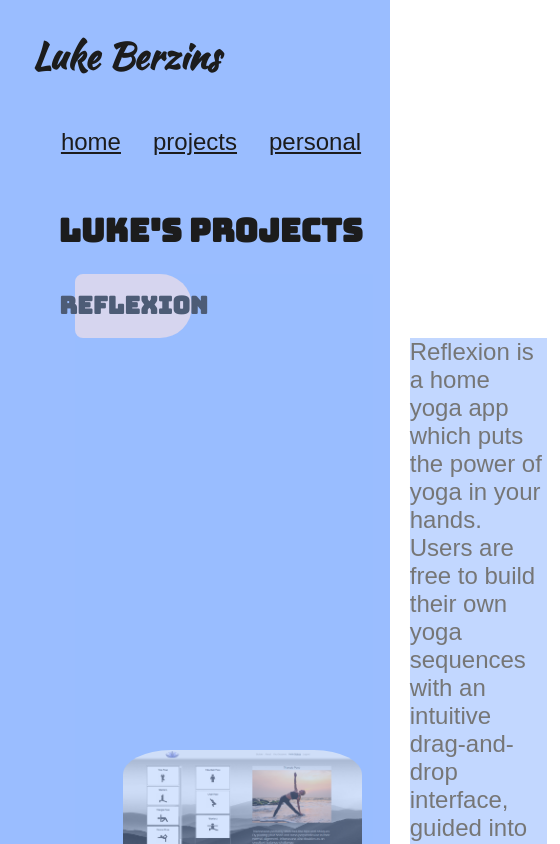
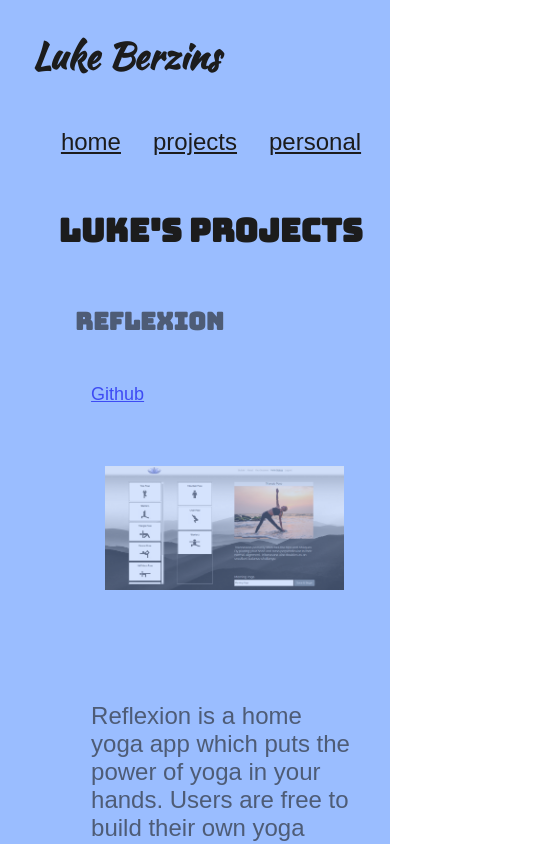
Before and after one commit to Luke-Berzins/lukeberzins, a React (Create React App) app: page /projects in a window 390 px wide. Shown: the top 844 px of the page, 560 px wide, since content can reach past the window. Built offline with nearby package versions, Linux system fonts and the light colour scheme; a web font is replaced by a local one.

Commit message:
responsive design on projects page as well as cat mode features

```diff
--- a/src/pages/home/Home.jsx
+++ b/src/pages/home/Home.jsx
@@ -2,7 +2,7 @@ import React from "react"
 import './Home.scss'
 import { useTheme, useThemeUpdate, useCatTheme, useCatUpdate } from '../../ThemeContext'
 import {
-  NavLink, useHistory
+  NavLink
 } from "react-router-dom";
 export default function Home(props) {
   const theme = useTheme()
@@ -23,7 +23,7 @@ export default function Home(props) {
           {cat ? <img alt="good-looking-dude" src="kitty/kitty-main.jpeg"></img> : <img alt="good-looking-dude" src="me.jpeg"></img>}
         </div>
         <div className="personal-text">
-        {cat ? <p>Hello good friends. I'm fatcat. Everything Luke owns is mine and now this website is mine. You can still click around to see some projects and learn more about my servant.</p> : <p> I'm Luke Berzins, a Junior Web Developer. I like learning new things and making cool stuff happen. Click my projects to see what I've created, and see my personal page to learn more about me. I've added some options so you can personalize your experience on my personal website. Click below or use the nav bar.</p>}
+        {cat ? <p>Hello good friends. I'm fatcat. Everything Luke owns is mine and now this website is mine. You can still click around to see some projects and learn more about my servant.</p> : <p> I'm Luke Berzins, a Junior Web Developer. I like learning new things and making cool stuff happen. Click below or use the nav bar.</p>}
         </div>
       <div className="extra-links">
       <h3><NavLink className="navLink" to="/">{cat ? 'meow' : 'home'}</NavLink></h3>
--- a/src/pages/home/Home.scss
+++ b/src/pages/home/Home.scss
@@ -15,7 +15,7 @@ body {
   height:100%;
   display:flex;
   flex-direction: column;
-  justify-content: flex-start;
+  justify-content: center;
   align-items: baseline;
   margin-left: 20%;
   margin-right: 20%;
--- a/src/pages/personal/Blog.scss
+++ b/src/pages/personal/Blog.scss
@@ -4,6 +4,7 @@
   img {
     max-width: 80%;
     border-radius: 20%;
+    padding: 3rem;
   }
 
   .blogContent{
@@ -11,7 +12,10 @@
     flex-direction: column;
     justify-content: center;
     align-items: center;
+    font-size: xx-large;
   }
+
+
 
 }
 
--- a/src/pages/personal/Personal.jsx
+++ b/src/pages/personal/Personal.jsx
@@ -19,13 +19,13 @@ export default function Personal(props) {
           <h3>519-533-8637</h3>
           <h3><a href="https://github.com/Luke-Berzins">Luke's Github</a></h3>
         </div>
-          <h2>&nbsp;&nbsp;&nbsp;&nbsp;&nbsp;I started my coding journey a little bit late. The amount I've learned since I started coding has only fueled my desire to learn more and become better. I am confident that with enough time I will do some really cool things, and I hope you check in the future so I can continue to share them with you. Although I wish I had found my love for code earlier in life, I spent my time before fairly well. I've driven trains for Canadian National, sighted in artillery pieces by compass and climbed a mountain or two. If you want to read about my experience before I started coding and know more about me as a person, read below.</h2>
+          <h2>&nbsp;&nbsp;&nbsp;&nbsp;&nbsp;My coding journey began a little late. I am confident that with enough time I will do some really cool things, and I hope you continue to check in the future so I can share them with you. Before I started coding I was a train conductor for Canadian National Railway, a reserve Army Officer and I even climbed a mountain or two. If you want to know more about me, read on.</h2>
         <div className="blog-holder">
           <Blog
           theme={theme}
           img='personalImg/lake.jpeg'
           blogType={"normal"}
-          text="&nbsp;&nbsp;&nbsp;&nbsp;&nbsp;Most recently, I have been working as a Regional Liaison Officer for the Canadian Armed Forces. This has been a fantastic role where I have liaisoned with the great people at the Office of the Fire Marshall and Emergency Management and various Public Health units across Ontario. We work together to ensure that all of our various organizations' resources are working together, and that we are constantly communicating with each other."
+          text="&nbsp;&nbsp;&nbsp;&nbsp;&nbsp;Most recently, I have been working as a Regional Liaison Officer for the Canadian Armed Forces. I have liaisoned with the Office of the Fire Marshall and Emergency Management and various Public Health units across Ontario. We work together to ensure that all of our various organizations' resources are configured optimally in response to the COVID-19 crisis."
           />
           <Blog
           theme={theme}
--- a/src/pages/personal/Personal.scss
+++ b/src/pages/personal/Personal.scss
@@ -9,11 +9,43 @@ body{
   .finalfill {
     width: 100%;
     height: 100%;
-}
+  }
 }
 @media only screen and (max-width: 900px) {
-  [class*="col-"] {
-    width: 100%;
+   p {
+    font-family: 'Montserrat', sans-serif;
+    padding:1rem;
+    }
+
+    h2 {
+      font-family: 'Montserrat', sans-serif;
+      font-size: xx-large;
+      padding: -2rem;
+    }
+
+  .default {
+    background-color: $defaultBackground;
+    color: $defaultBackground;
+
+    .projects-intro{
+      background-color: $defaultBackground;
+    }
+  }
+
+  .dark {
+    background-color: $darkBackground;
+    color: $darkTextColor;
+    .projects-intro{
+      background-color: $darkBackground;
+    }
+  }
+
+  .party {
+    background-color: $partyBackground;
+    color: $partyTextColor;
+    .projects-intro{
+      background-color: $partyBackground;
+    }
   }
 
 }
@@ -21,6 +53,7 @@ body{
 @media only screen and (min-width: 900px) {
     p {
       font-family: 'Recursive', sans-serif;
+      padding:2rem;
     }
     .personal-holder {
       margin-left: 5%;
--- a/src/pages/projects/ProjectItem.jsx
+++ b/src/pages/projects/ProjectItem.jsx
@@ -1,27 +1,28 @@
 import React from 'react'
-import { useTheme, useCatTheme } from '../../ThemeContext'
+import { useCatTheme } from '../../ThemeContext'
 import './ProjectItem.scss'
 
 export default function ProjectItem(props) {
-  const theme = useTheme()
   const cat = useCatTheme()
+
   return (
     <div className="project-item-body">
-      <div className={theme}>
+      <div className={props.theme}>
         <div className="project-card">
-        <div className="slider">
-         <h4>{props.name}</h4>
+          <div className="mobile-title" id="mobile-title"><h4>{props.name}</h4></div>
+          <div className="slider">
+           <h4>{props.name}</h4>
+          </div>
+        <div className="projectInfo">
+          <div className="web-links">
+            <a href={props.git} target="_blank" rel="noreferrer">{props.git ?   <p>Github</p> : null}</a>
+            <a href={props.site} target="_blank" rel="noreferrer">{props.site ?   <p>Live site</p> : null}</a>
+          </div>
         </div>
-      <div className="projectInfo">
-        <div>
-          <a href={props.git}>{props.git ? <h5>Github: {props.name}</h5> : null}</a>
-          <a href={props.site}>{props.site ? <h5>Live site: {props.site}</h5> : null}</a>
-        </div>
-      </div>
       </div>
         <div className="desc-container">
           <img alt="project-img" src={props.picture}></img>
-          <p>{props.description}</p>
+          <p>{cat ? props.catDesc : props.description}</p>
         </div>
     </div>
     <br></br>
--- a/src/pages/projects/ProjectItem.scss
+++ b/src/pages/projects/ProjectItem.scss
@@ -1,7 +1,12 @@
 @import "../../variable";
+
+.mobile-title {
+  display: none;
+}
 
 .project-item-body {
   opacity: 0.6;
+  scroll-snap-align: start;
   h4 {
     font-family: $alt-text;
     font-size: x-large;
@@ -21,6 +26,8 @@
   .project-card {
     width: 60%;
     height: 4rem;
+
+
     .slider{
       background-color: rgb(255, 228, 228);
       border-top-right-radius: 200px;
@@ -33,6 +40,7 @@
       display: flex;
       justify-content: center;
       align-items: center;
+      width: 20%;
     }
   }
 
@@ -41,6 +49,12 @@
     display: flex;
     p {
       font-size: large;
+    }
+    .web-links {
+      display: flex;
+      p {
+        font-family: $body-text;
+      }
     }
   }
 
@@ -67,7 +81,6 @@
     }
     .slider{
       background-color: rgb(211, 74, 74);
-
       border-top-right-radius: 200px;
       border-bottom-right-radius: 200px;
       width:30%;
@@ -94,16 +107,9 @@
 }
 
 .project-item-body:hover {
-
+  scroll-snap-align: start;
   opacity: 1;
 
-  h4 {
-    font-family: $alt-text;
-    font-size: x-large;
-  }
-  p {
-    font-size: x-large;
-  }
   .project-card {
     width: 60%;
     height: 4rem;
@@ -121,12 +127,6 @@
   }
 
 
-  .projectInfo {
-    display: flex;
-    p {
-      font-size: large;
-    }
-  }
 
   .default {
     color: $defaultTextColor;
@@ -135,7 +135,6 @@
     }
     .slider{
       background-color: rgb(255, 228, 228);
-
       border-top-right-radius: 200px;
       border-bottom-right-radius: 200px;
       width:30%;
@@ -187,3 +186,22 @@ br {
   border-color: black;
   line-height: 2px;
 }
+
+@media only screen and (max-width: 1600px) {
+  .slider {
+    opacity: 0;
+  }
+  .desc-container {
+    flex-direction: column;
+  }
+  .mobile-title {
+    display: inline;
+  }
+  .projectInfo {
+
+    .web-links {
+      flex-direction: column-reverse;
+    }
+  }
+
+}
--- a/src/pages/projects/Projects.jsx
+++ b/src/pages/projects/Projects.jsx
@@ -1,10 +1,11 @@
 import React from "react"
 import ProjectItem from "./ProjectItem"
 import "./Projects.scss"
-import { useTheme } from '../../ThemeContext'
+import { useTheme, useCatTheme } from '../../ThemeContext'
 
 export default function Projects(props) {
-  const theme = useTheme()
+  const theme = useTheme();
+  const cat = useCatTheme();
 
   return (
     <div className={theme}>
@@ -12,12 +13,17 @@ export default function Projects(props) {
         <div className="projects-intro">
           <h1>Luke's Projects</h1>
         </div>
+        <div className={cat ? "kitty" : "none"}>
+        <img id="floofboi" alt="good-looking-dude" src="kitty/other-main.jpeg"></img>
+          <p className="floof-text">I am floofboi. My job is to ensure Luke vacuums 5 times a day. I have revised Luke's descriptions to an acceptable standard.</p>
+        </div>
         <div className="project-item-holder">
         <ProjectItem
           className=""
           name="Reflexion"
           picture="projectsImg/builder2.png"
           description="Reflexion is a home yoga app which puts the power of yoga in your hands. Users are free to build their own yoga sequences with an intuitive drag-and-drop interface, guided into each pose with their webcam as a mirror, and can control the app with voice commands captured by Tensorflow.js and interpreted by Google's Teachable Machine."
+          catDesc="I use this website for my largest stretches, and the voice recognition even hears meows."
           git="https://github.com/Luke-Berzins/Reflexion"
           site=""
           display=""
@@ -28,6 +34,7 @@ export default function Projects(props) {
           name="Jungle"
           picture="projectsImg/jungle.jpg"
           description="An e-commerce site built with Ruby on Rails, users can add or remove items from their cart, see their total and pay for their order using their credit card. Products can be marked available or sold out, and administrators can organize items in categories."
+          catDesc="My nick-name in high school was the Jungle King, Luke grinded this on Ruby on Rails just as I used to grind rails at the skate-park."
           git="https://github.com/Luke-Berzins/Jungle"
           site=""
           display=""
@@ -38,6 +45,7 @@ export default function Projects(props) {
           name="Interview Scheduler"
           picture=""
           description="Make an appoinment!"
+          catDesc="This is where I schedule to start screaming for kibbles at 4am."
           git="https://github.com/Luke-Berzins/Interview-Scheduler"
           site="https://elegant-blackwell-57bd5a.netlify.app/"
           display=""
@@ -48,6 +56,7 @@ export default function Projects(props) {
           name="Sneek"
           picture=""
           description="Online Shoe Store"
+          catDesc="No shoes in cat size...yet."
           git="https://github.com/Luke-Berzins/LighthouseMarketplace-Buy-Sell-Listing-Website"
           site=""
           display=""
@@ -58,6 +67,7 @@ export default function Projects(props) {
           name="Tweeter"
           picture=""
           description="Tweeter is, as you might have guessed, a Twitter clone. Built with HTML, JavaScript, and JQuery, Tweeter was a fun learning project which also introduced us to important principles like responsive design."
+          catDesc="If there wasn't a window between me and this bird you'd see some action."
           git="https://github.com/Luke-Berzins/tweeter"
           site=""
           display=""
@@ -68,6 +78,7 @@ export default function Projects(props) {
           name="TinyApp"
           picture=""
           description="App where I was introduced to account and user handling."
+          catDesc="Luke's first project, I sat watching him the whole time."
           git="https://github.com/Luke-Berzins/tinyapp"
           site=""
           display=""
```
Also changed, not shown: src/pages/projects/Projects.scss (+12 -1 lines), public/kitty/other-main.jpeg (added).
